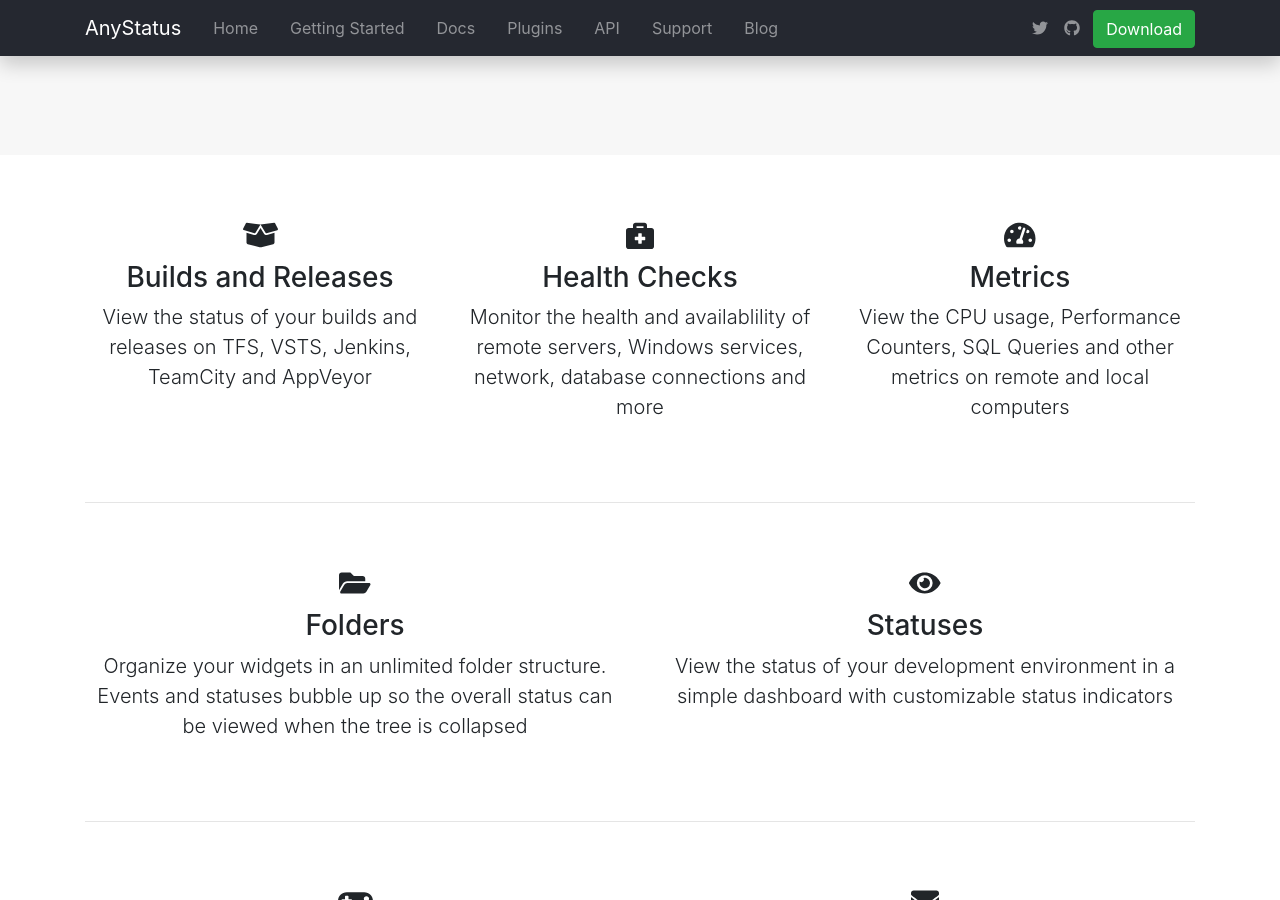
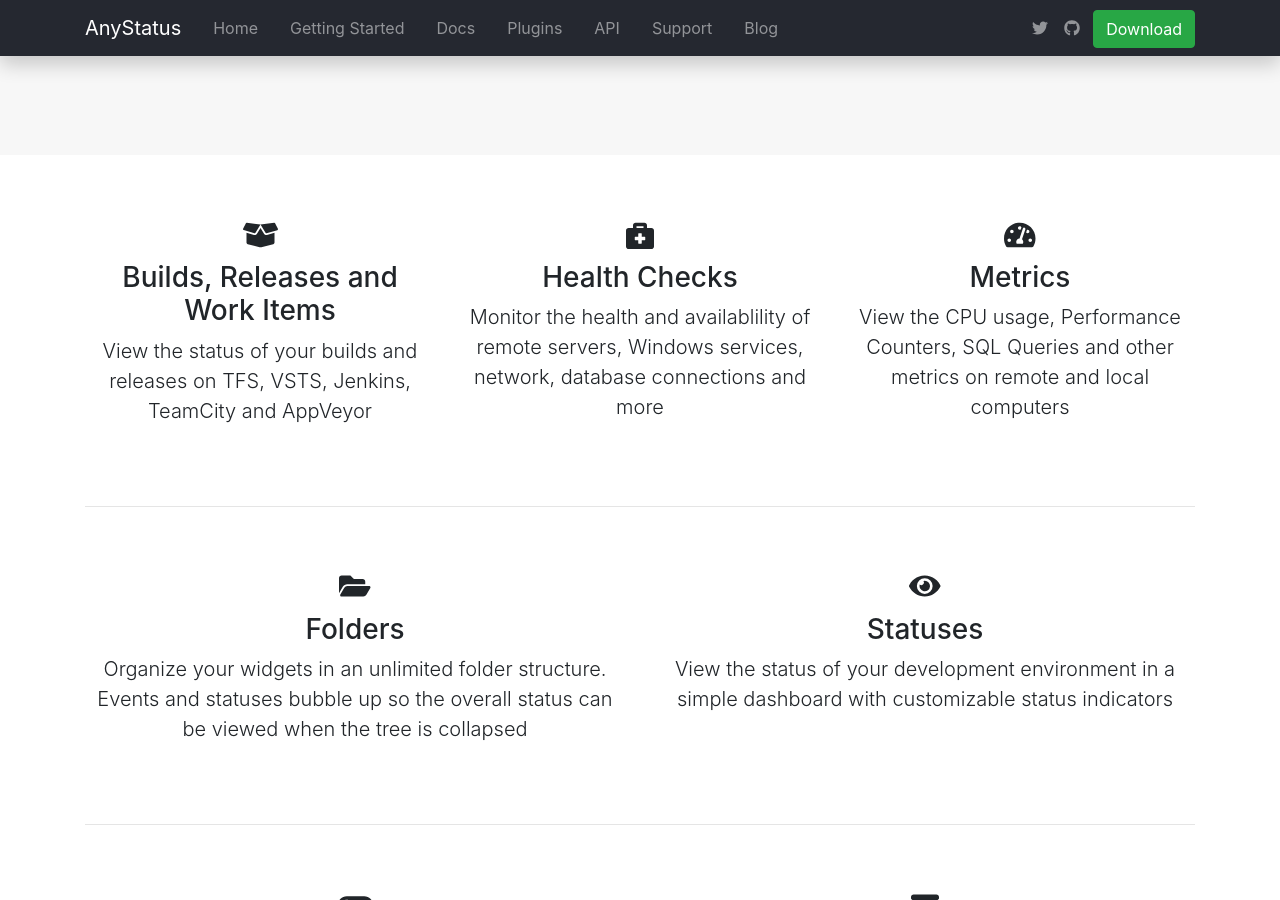
Before and after one commit to AnyStatus/anystatus.github.io, a Jekyll site: the page built from index.html, in a window 1280 px wide and 900 px high, scrolled down 2217 px. Built offline with Jekyll 4.4.1, drawn with Linux system fonts in a browser that asks for light colours; comment, search, counter and statistics services are not loaded.

Commit message:
Mr Hyde was here …

```diff
--- a/index.html
+++ b/index.html
@@ -49,7 +49,7 @@
     <div class="row">
         <div class="col-md-4 text-center">
             <h3><i class="fas fa-box-open"></i></h3>
-            <h3>Builds and Releases</h3>
+            <h3>Builds, Releases and Work Items</h3>
             <p class="lead">View the status of your builds and releases on TFS, VSTS, Jenkins, TeamCity and AppVeyor</p>
         </div>
         <div class="container pt-5 pb-5 d-block d-md-none"><hr /></div>
```
Also changed, not shown: assets/images/getting-started/vssplash.png (deleted).
